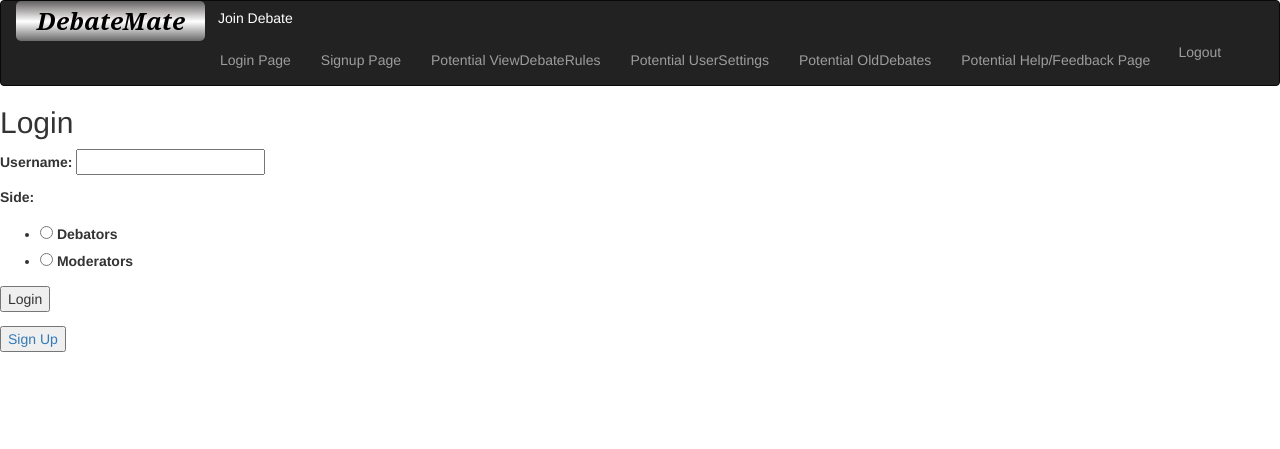
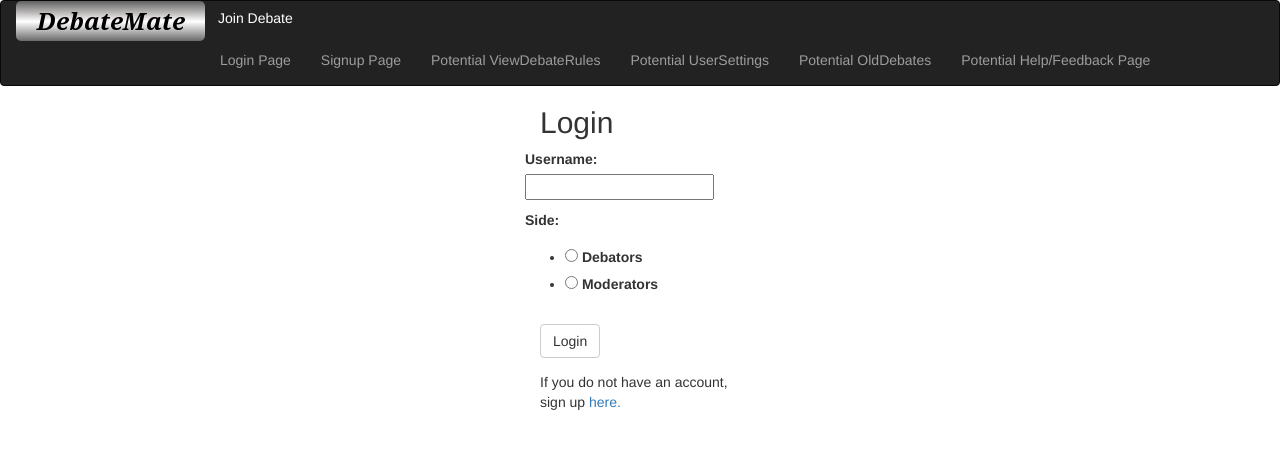
Before and after one commit to SharpTeam17/DebateMate, a Django app: template main/templates/main/login.html in a window 1280 px wide. Shown: the top 449 px of the page. Run offline with Django 3.2, Linux system fonts and the light colour scheme; the template is opened without the code that fills it: values that come from a table or form of the project are taken from there, others are empty; some libraries are stand-ins or nearby versions.

Commit message:
Nav issue fixed

```diff
--- a/main/templates/main/home.html
+++ b/main/templates/main/home.html
@@ -49,11 +49,13 @@
                </li>
                <li><a href="#">Potential Help/Feedback Page</a>
                </li>
+               {% if user.is_authenticated %}
                <li>
                  <form action="/logout/" method="get">
                    <button type="submit" class="btn btn-link btn-logout">Logout</button>
                </form>
                </li>
+               {% endif %}
              </ul>
            </div>
            <!-- /.navbar-collapse -->
--- a/main/templates/main/login.html
+++ b/main/templates/main/login.html
@@ -3,13 +3,20 @@
 {% block title %}Login{% endblock %}
 
 {% block content %}
+<div style="margin: 0 auto; width: 200px">
   <h2>Login</h2>
-  <form method="post">
+  <form method="post" class="form-horizontal">
+    <div class="form-group">
     {% csrf_token %}
     {{ form.as_p }}
-    <button type="submit">Login</button>
+  </div>
+    <button type="submit" class="btn btn-default">Login</button>
+
   </form>
   <div>
-    <a href="/signup"><button type="submit">Sign Up</button></a>
+  <div>
+    If you do not have an account, sign up <a href="/signup">here.</a>
   </div>
+  </div>
+</div>
 {% endblock %}
```
